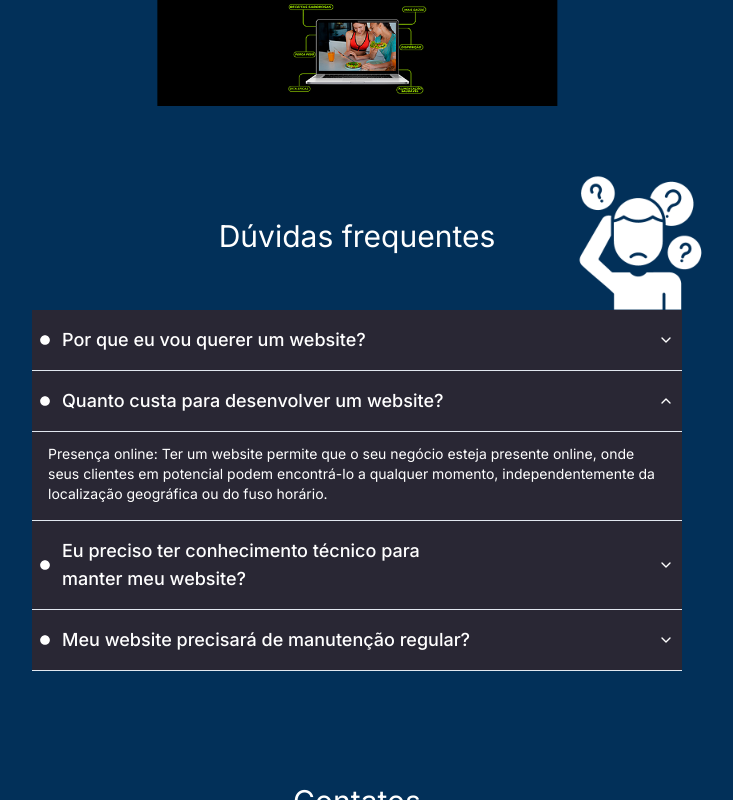
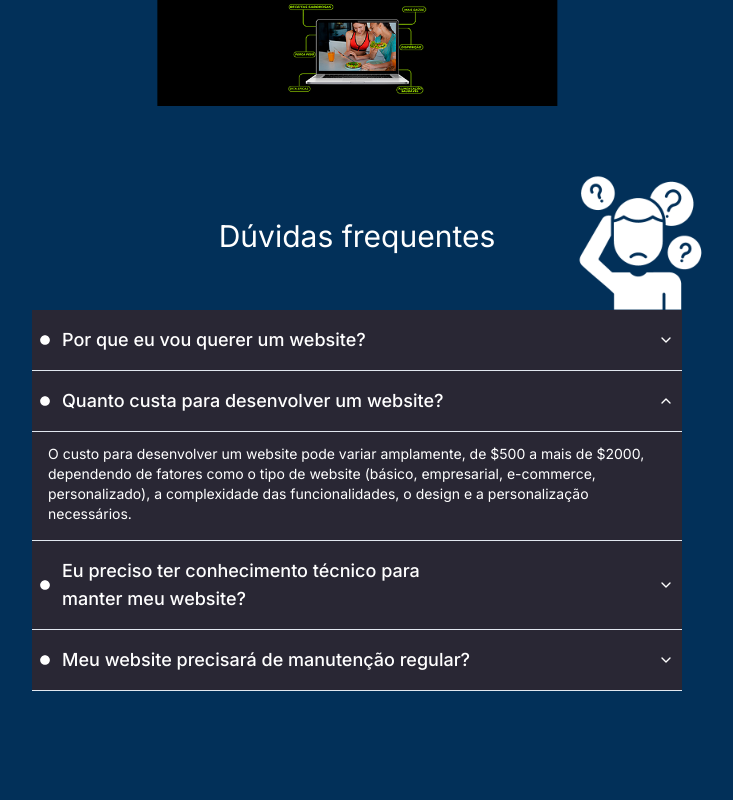
Before and after one commit to ayranoliveira1/master-ti, a Next.js app: page / in a window 1280 px wide. Both pictures are taken after a click on the button "Quanto custa para desenvolver um website?". Shown: the part 2166-2966 px from the top of the page, without its empty margins (283-1016 px from the left). Built offline with nearby package versions, Linux system fonts and the light colour scheme.

Commit message:
Fix: inserting correct texts in questions

```diff
--- a/components/questions.tsx
+++ b/components/questions.tsx
@@ -44,11 +44,12 @@ const Questions = () => {
                   </AccordionTrigger>
                   <AccordionContent className="px-4 border-t">
                      <p className="pt-3">
-                        Presença online: Ter um website permite que o seu
-                        negócio esteja presente online, onde seus clientes em
-                        potencial podem encontrá-lo a qualquer momento,
-                        independentemente da localização geográfica ou do fuso
-                        horário.
+                        O custo para desenvolver um website pode variar
+                        amplamente, de $500 a mais de $2000, dependendo de
+                        fatores como o tipo de website (básico, empresarial,
+                        e-commerce, personalizado), a complexidade das
+                        funcionalidades, o design e a personalização
+                        necessários.
                      </p>
                   </AccordionContent>
                </AccordionItem>
@@ -62,11 +63,8 @@ const Questions = () => {
                   </AccordionTrigger>
                   <AccordionContent className="px-4 border-t">
                      <p className="pt-3">
-                        Presença online: Ter um website permite que o seu
-                        negócio esteja presente online, onde seus clientes em
-                        potencial podem encontrá-lo a qualquer momento,
-                        independentemente da localização geográfica ou do fuso
-                        horário.
+                        Não é necessário ter conhecimento técnico avançado para
+                        manter um website
                      </p>
                   </AccordionContent>
                </AccordionItem>
@@ -79,11 +77,11 @@ const Questions = () => {
                   </AccordionTrigger>
                   <AccordionContent className="px-4 border-t">
                      <p className="pt-3">
-                        Presença online: Ter um website permite que o seu
-                        negócio esteja presente online, onde seus clientes em
-                        potencial podem encontrá-lo a qualquer momento,
-                        independentemente da localização geográfica ou do fuso
-                        horário.
+                        Sim, seu website precisará de manutenção regular para
+                        garantir segurança, desempenho e atualizações de
+                        conteúdo. Isso inclui atualizações de software, backups,
+                        correções de segurança e ajustes no design e
+                        funcionalidades conforme necessário.
                      </p>
                   </AccordionContent>
                </AccordionItem>
```
